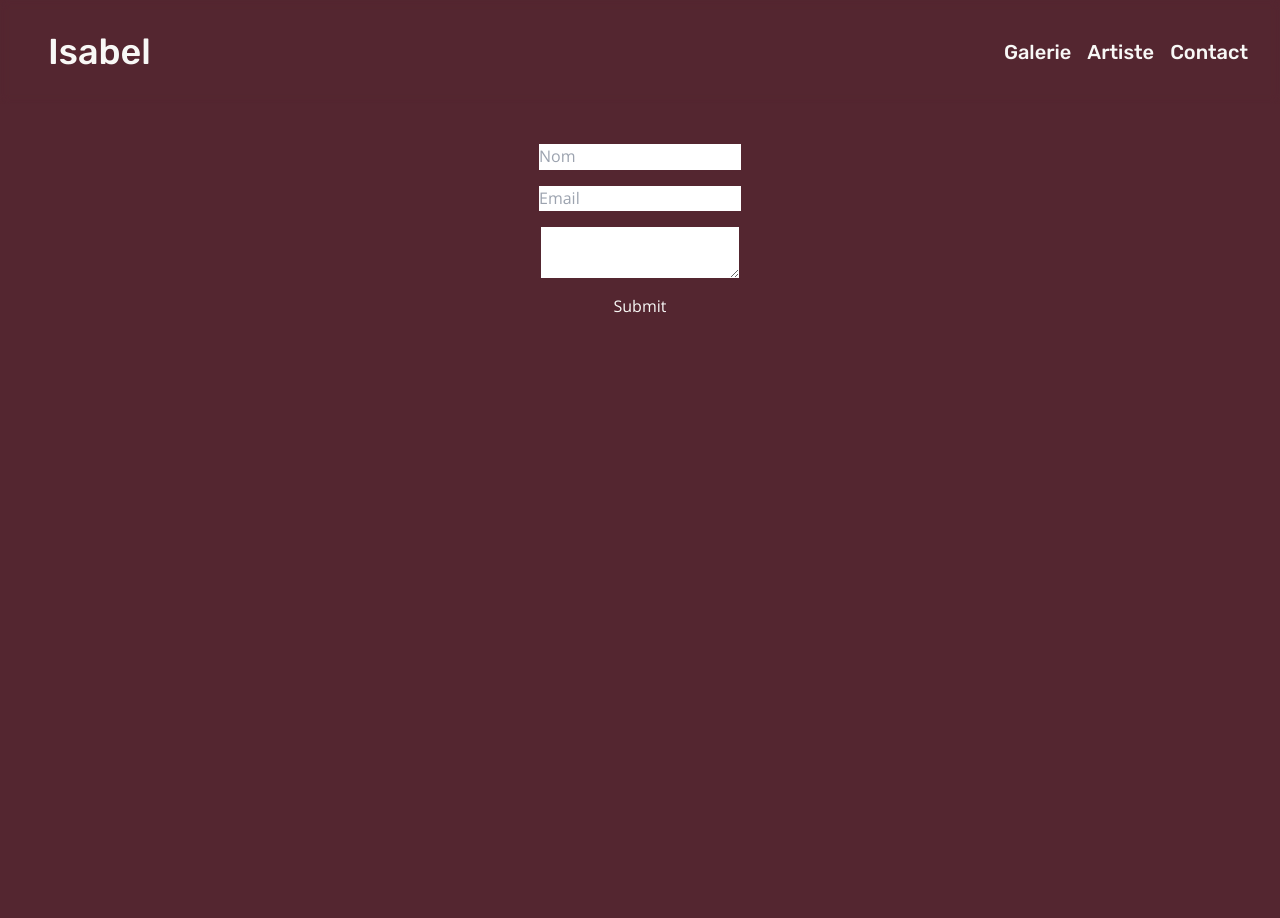
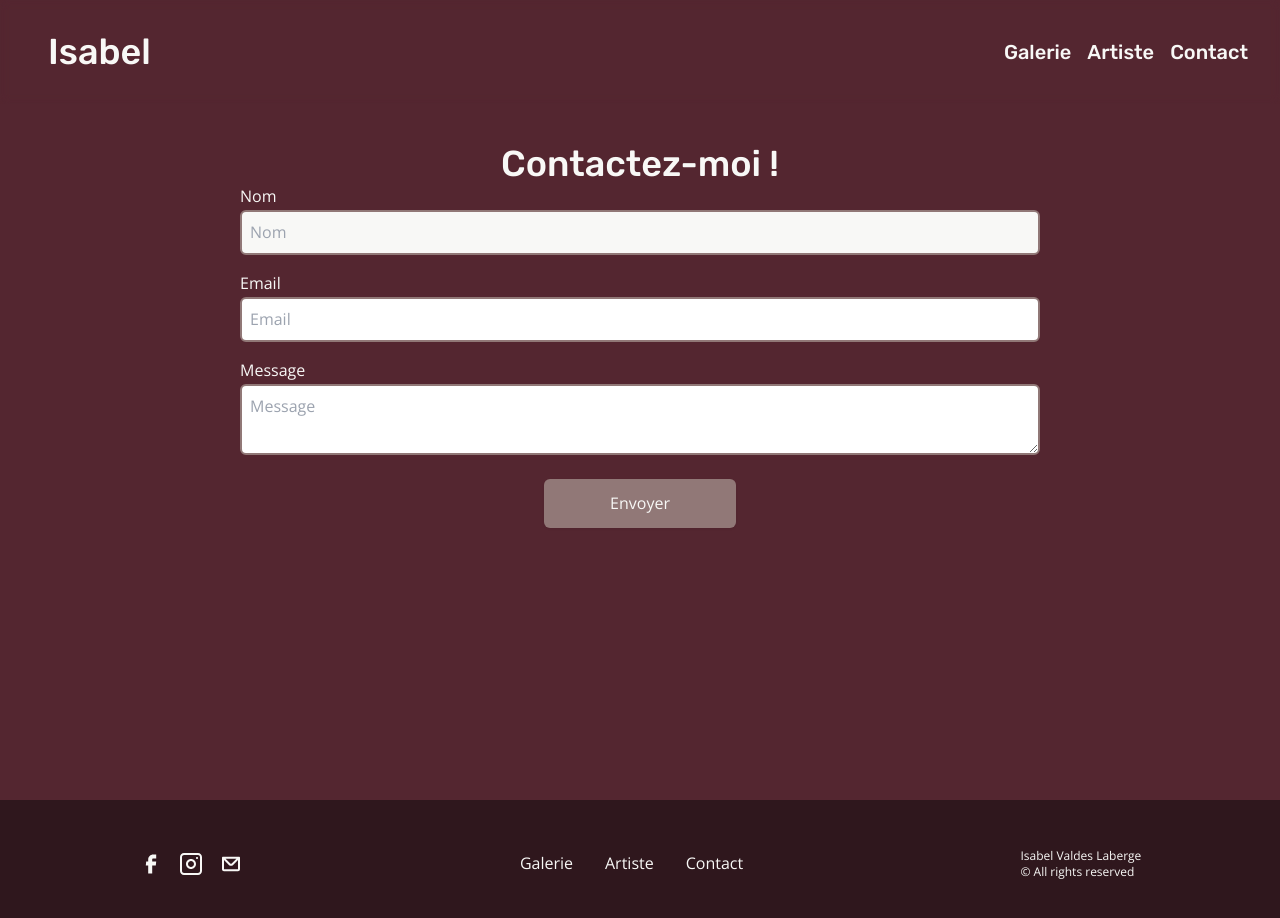
Before and after one commit to AsterShadow/isabelwebsite, a Next.js app: page /contact in a window 1280 px wide. Shown: the top 918 px of the page. Before the commit the page ends 800 px from the top, so only its background shows below. Built offline with nearby package versions, Linux system fonts and the light colour scheme.

Commit message:
form style

```diff
--- a/src/components/ContactForm/ContactForm.js
+++ b/src/components/ContactForm/ContactForm.js
@@ -12,22 +12,43 @@ export default function ContactForm() {
   console.log(errors);
 
   return (
+    <div className="w-full max-w-[800px]">
+      <form
+        onSubmit={handleSubmit(onSubmit)}
+        className="flex flex-col gap-4 w-full items-center justify-center"
+      >
         <div className="w-full">
-      <form onSubmit={handleSubmit(onSubmit)} className="flex flex-col gap-4 w-full items-center justify-center">
+          <p>Nom</p>
           <input
             type="text"
             placeholder="Nom"
             {...register("Nom", { required: true })}
-          className=""
+            className="rounded-md border-2 border-third bg-light p-2 w-full text-dark"
           />
+        </div>
+        <div className="w-full">
+          <p>Email</p>
           <input
             type="email"
             placeholder="Email"
             {...register("Email", { required: true })}
+            className="rounded-md border-2 border-third p-2 w-full text-dark"
           />
-        <textarea {...register("Message", { required: true })} />
+        </div>
+        <div className="w-full">
+          <p>Message</p>
+          <textarea
+            {...register("Message", { required: true })}
+            placeholder="Message"
+            className="rounded-md border-2 border-third p-2 w-full text-dark"
+          />
+        </div>
 
-        <input type="submit" />
+        <input
+          type="submit"
+          value="Envoyer"
+          className="cursor-pointer text-center text-light text-md drop-shadow-sm rounded-md p-3 w-48 bg-third transition-all hover:bg-info focus:translate-y-px"
+        />
       </form>
     </div>
   );
--- a/src/pages/contact.js
+++ b/src/pages/contact.js
@@ -1,16 +1,21 @@
 import ContactForm from "@/components/ContactForm/ContactForm";
+import Footer from "@/components/Footer/Footer";
 import Navbar from "@/components/Header/Header";
 import LayoutContainer from "@/components/LayoutContainer/LayoutContainer";
 import React from "react";
 
 const contact = () => {
   return (
+    <>
       <LayoutContainer>
         <Navbar />
         <div className="w-full flex flex-col z-20 items-center h-full py-36">
+          <h2 className="text-2xl md:text-4xl font-headers">Contactez-moi !</h2>
           <ContactForm />
         </div>
       </LayoutContainer>
+      <Footer />
+    </>
   );
 };
 
```
Lines whose indentation alone changed are shown as unchanged.
